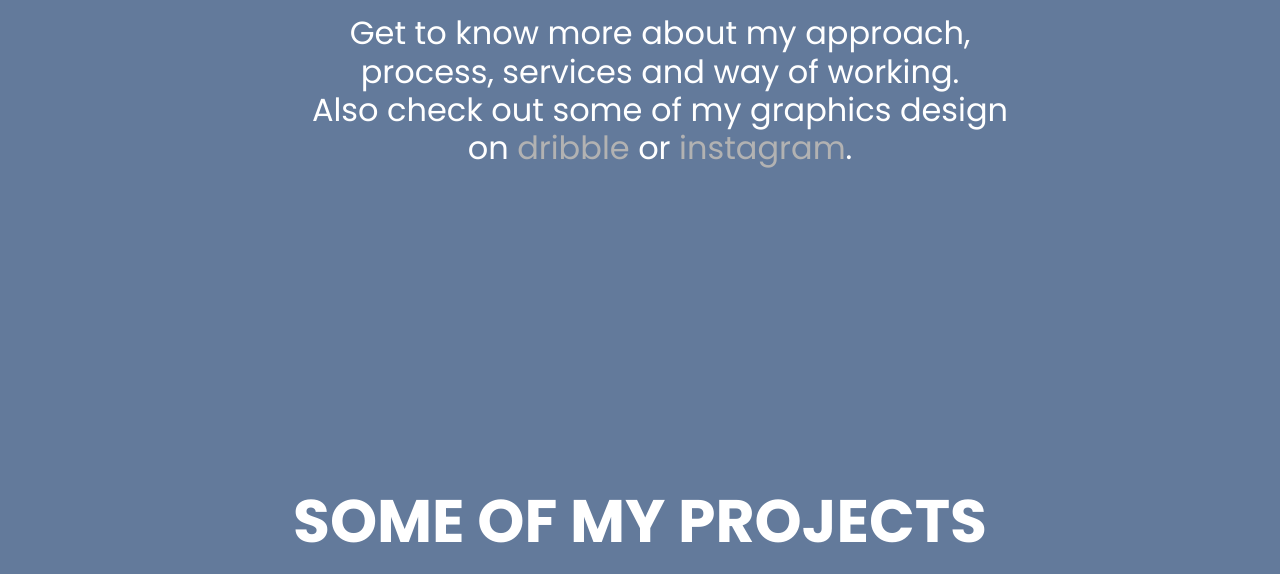
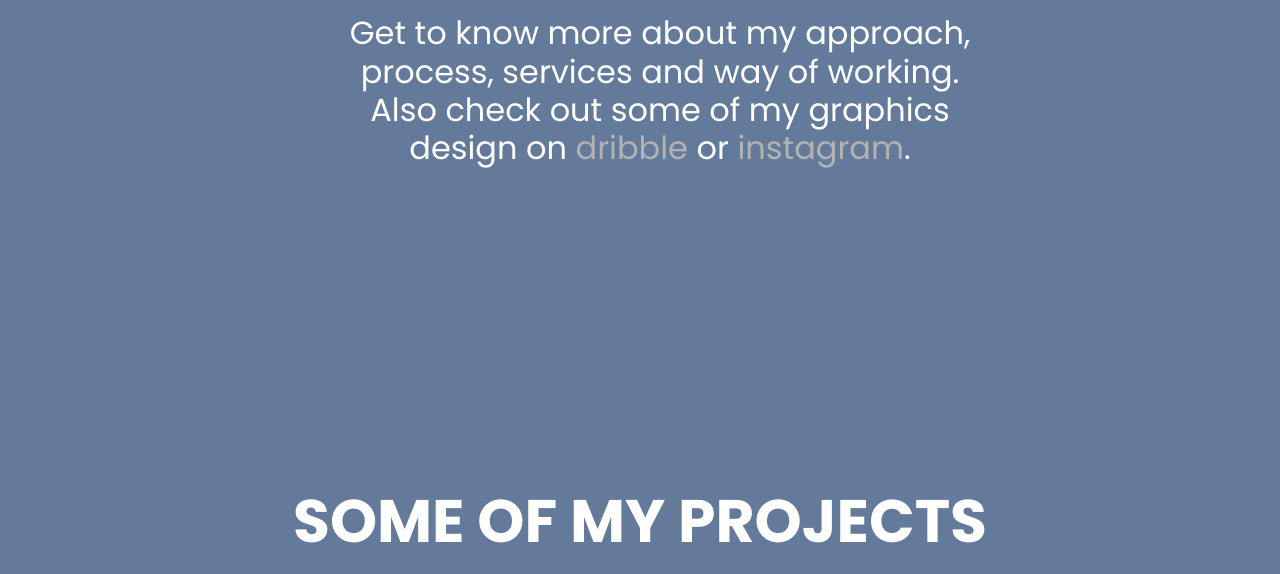
Before and after one commit to oni10-cell/Portfolio-page-project-HIIT, a plain HTML site: page index.html in a window 1280 px wide. Shown: the part 1234-1808 px from the top of the page. Drawn offline with Linux system fonts and the light colour scheme; a web font is replaced by a local one.

Commit message:
Update index.html
another slight change to the "about" section

```diff
--- a/index.html
+++ b/index.html
@@ -47,7 +47,7 @@
             <h1 class="about-heading">WEB DEVELOPER <span class="about-heading-span">& GRAPHICS DESIGNER</span></h1>
 
             <p class="about-paragraph">Get to know more about my approach,<br>process, services and way of working.<br>
-                Also check out some of my graphics design<br>on <a href="https://dribbble.com/ONI343" target="_blank" class="about-link">dribble</a> or <a href="https://www.instagram.com/oni_3f3/" target="_blank" class="about-link">instagram</a>.</p>
+                Also check out some of my graphics <br>design on <a href="https://dribbble.com/ONI343" target="_blank" class="about-link">dribble</a> or <a href="https://www.instagram.com/oni_3f3/" target="_blank" class="about-link">instagram</a>.</p>
         </div>
     </section>
 
```
